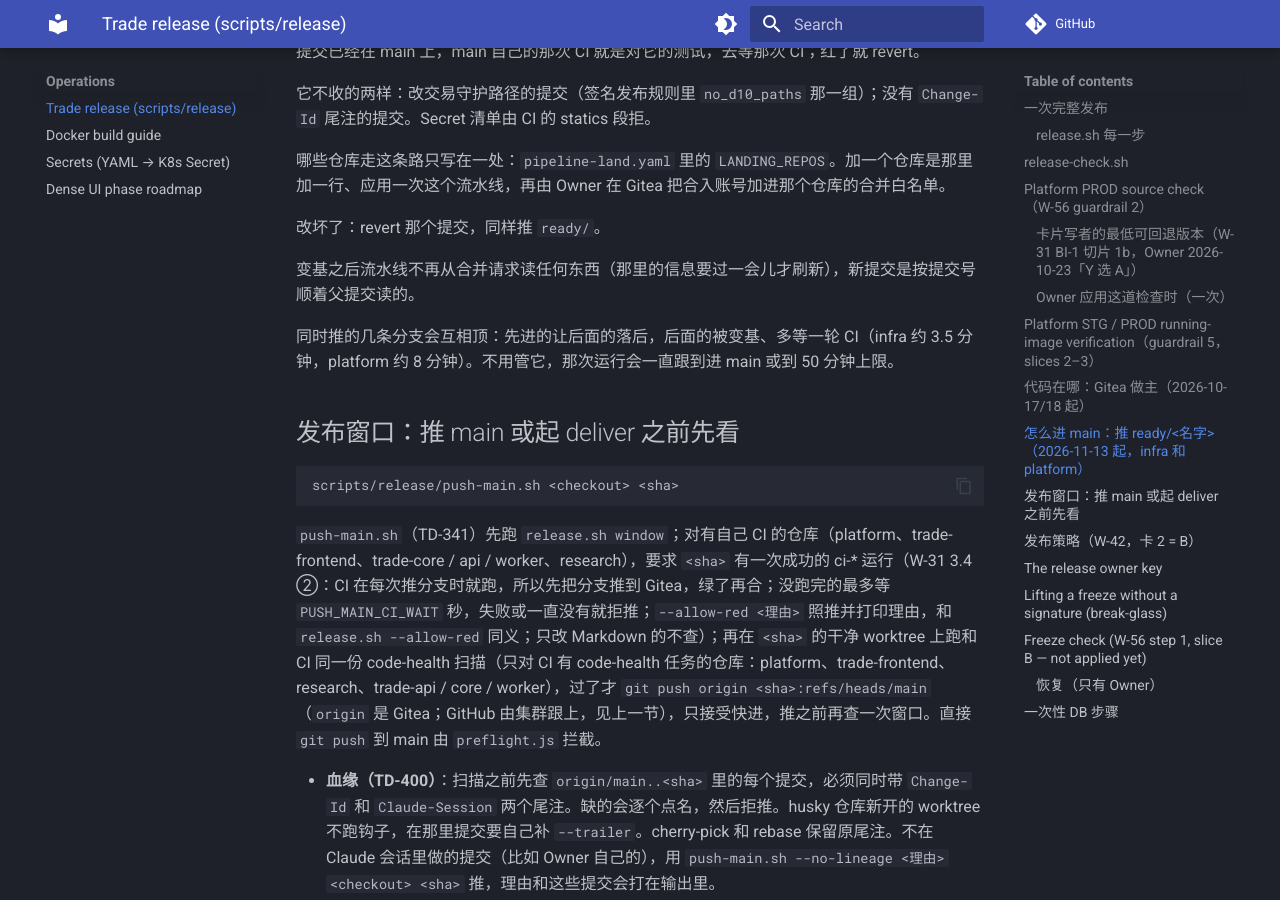
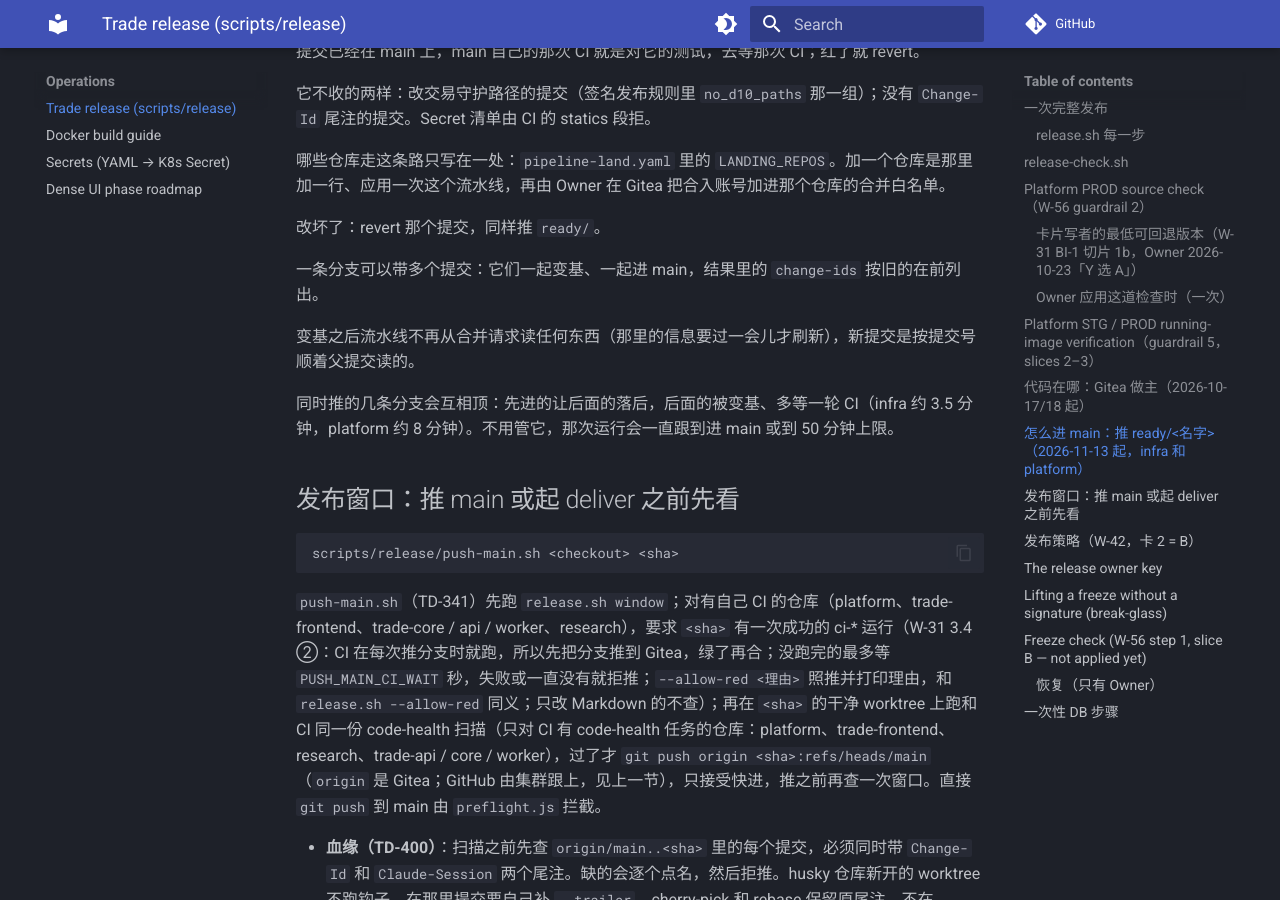
Before and after one commit to weitingzhao/bifrost-trade-infra, an MkDocs documentation site: the page built from docs/RELEASE.md, in a window 1280 px wide and 900 px high, scrolled down 12829 px. Built offline with MkDocs 1.6.1 and Material for MkDocs 9.7.7, drawn with Linux system fonts in a browser that asks for light colours; comment, search, counter and statistics services are not loaded.

Commit message:
docs(release): a branch of several commits lands together
LANE-land-all.

Claude-Session: local_cca7748b-0b2b-43aa-9ab5-00d1db556f40
Claude-Transcript: 084e3cb0-d1af-4a35-8803-a9b59751d6cc
Change-Id: I5bee5692010f161458e909e1bab17ba16c3f9073
Work: LANE-land-all
Co-Authored-By: Claude Fable 5.2 <noreply@anthropic.com>

```diff
--- a/docs/RELEASE.md
+++ b/docs/RELEASE.md
@@ -263,6 +263,8 @@ STG 的 `rollout` 引用 `bifrost-rollout-verify-platform`，先重启并等待
 
 改坏了：revert 那个提交，同样推 `ready/`。
 
+一条分支可以带多个提交：它们一起变基、一起进 main，结果里的 `change-ids` 按旧的在前列出。
+
 变基之后流水线不再从合并请求读任何东西（那里的信息要过一会儿才刷新），新提交是按提交号顺着父提交读的。
 
 同时推的几条分支会互相顶：先进的让后面的落后，后面的被变基、多等一轮 CI（infra 约 3.5 分钟，platform 约 8 分钟）。不用管它，那次运行会一直跟到进 main 或到 50 分钟上限。
```
